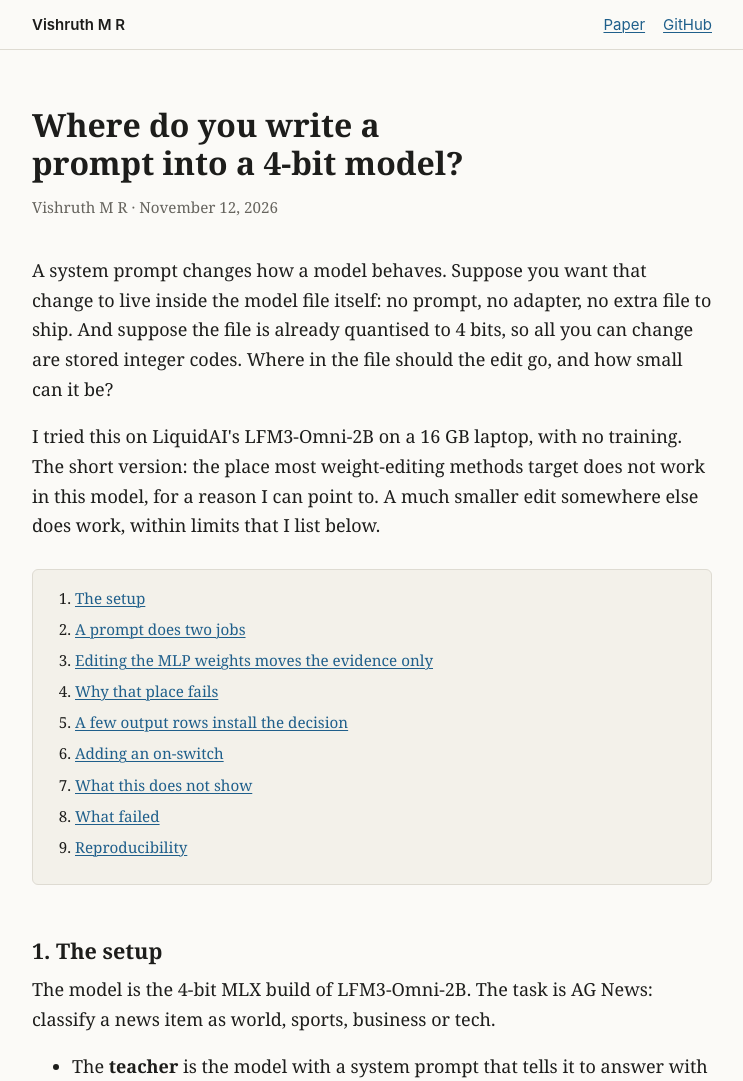
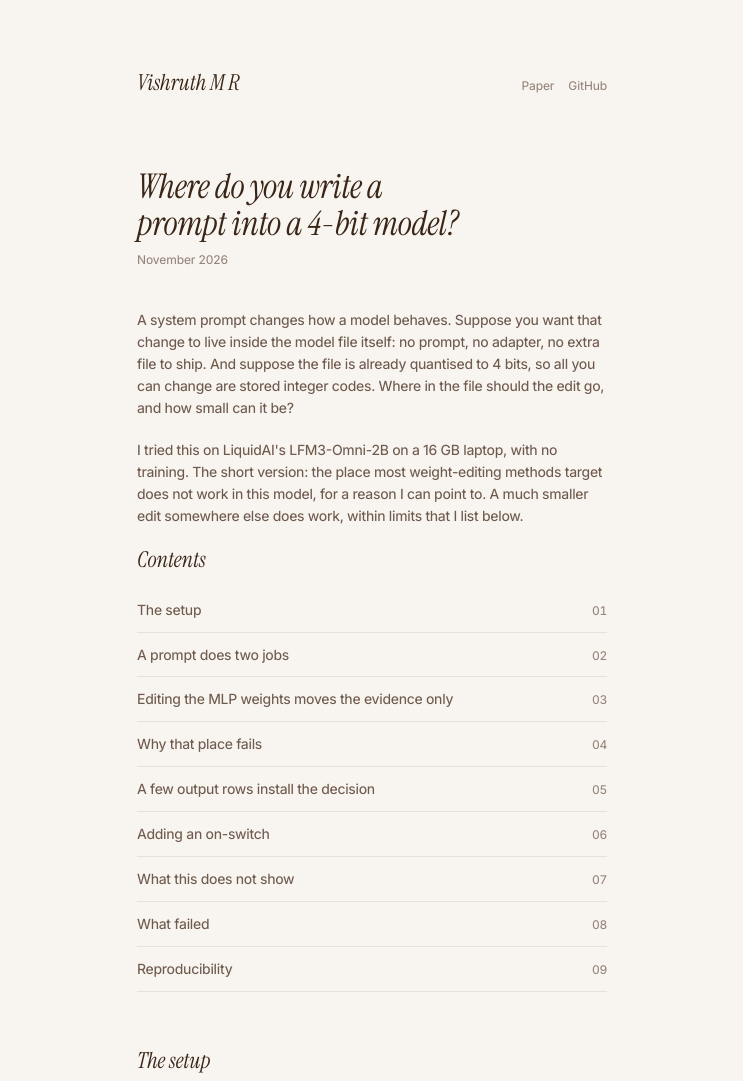
Before and after one commit to wysh3/prompt-patch, a plain HTML site: page docs/index.html in a window 1280 px wide. Shown: the top 1081 px of the page, without its empty margins (268-1011 px from the left). Drawn offline with Linux system fonts and the light colour scheme.

Commit message:
Restyle the blog page

```diff
--- a/docs/index.html
+++ b/docs/index.html
@@ -5,84 +5,154 @@
 <meta name="viewport" content="width=device-width, initial-scale=1">
 <title>Where do you write a prompt into a 4-bit model?</title>
 <meta name="description" content="Editing the MLP weights of a quantised model moves the evidence for an answer but not the answer itself. A few rows of the output embedding do.">
+<meta name="color-scheme" content="light dark">
+<link rel="preconnect" href="https://fonts.googleapis.com">
+<link rel="preconnect" href="https://fonts.gstatic.com" crossorigin>
+<link href="https://fonts.googleapis.com/css2?family=Inter:wght@400..600&family=Instrument+Serif:ital@0;1&display=swap" rel="stylesheet">
 <style>
   :root {
-    --bg: #fbfaf7; --text: #1d1d1b; --muted: #66645e; --rule: #dedbd2;
-    --accent: #1f5f8b; --code-bg: #f0eee8; --note-bg: #f3f1ea;
+    --surface: #f8f5f0;
+    --primary: #6f5a4e;
+    --primary-rgb: 111, 90, 78;
+    --secondary: rgba(111, 90, 78, 0.72);
+    --heading: #3a2618;
+    --divider: rgba(111, 90, 78, 0.12);
+    --soft: rgba(111, 90, 78, 0.06);
+    --line: 0.35;
+    --sans: "Inter", system-ui, -apple-system, sans-serif;
+    --serif: "Instrument Serif", "Iowan Old Style", Georgia, serif;
+    --mono: ui-monospace, SFMono-Regular, Menlo, Consolas, monospace;
   }
   @media (prefers-color-scheme: dark) {
-    :root { --bg: #161615; --text: #e7e5df; --muted: #9c9a92; --rule: #33322f;
-            --accent: #7fb6dd; --code-bg: #222220; --note-bg: #1e1e1c; }
-    figure img { background: #fff; border-radius: 4px; }
+    :root:not([data-theme="light"]) {
+      --surface: #1b1816;
+      --primary: #9c938b;
+      --primary-rgb: 156, 147, 139;
+      --secondary: rgba(156, 147, 139, 0.72);
+      --heading: #f6ead9;
+      --divider: rgba(232, 226, 216, 0.09);
+      --soft: rgba(232, 226, 216, 0.04);
+      --line: 0.45;
+    }
   }
+  @media (prefers-color-scheme: dark) {
+    :root:not([data-theme="light"]) figure img { filter: invert(0.9) hue-rotate(180deg) contrast(0.95); }
+  }
+  :root[data-theme="dark"] figure img { filter: invert(0.9) hue-rotate(180deg) contrast(0.95); }
+  :root[data-theme="dark"] {
+    --surface: #1b1816; --primary: #9c938b; --primary-rgb: 156, 147, 139;
+    --secondary: rgba(156, 147, 139, 0.72); --heading: #f6ead9;
+    --divider: rgba(232, 226, 216, 0.09); --soft: rgba(232, 226, 216, 0.04); --line: 0.45;
+  }
+
   * { box-sizing: border-box; }
-  html { -webkit-text-size-adjust: 100%; }
-  body { margin: 0; background: var(--bg); color: var(--text);
-         font: 18px/1.65 Charter, "Bitstream Charter", "Iowan Old Style", Georgia, serif; }
-  .bar { border-bottom: 1px solid var(--rule); }
-  .bar div, main, footer { max-width: 720px; margin: 0 auto; padding: 0 20px; }
-  .bar div { display: flex; justify-content: space-between; align-items: baseline;
-             padding-top: 14px; padding-bottom: 14px;
-             font: 15px/1.4 -apple-system, "Segoe UI", Helvetica, Arial, sans-serif; }
-  .bar a { margin-left: 18px; }
-  .bar strong { font-weight: 600; }
-  a { color: var(--accent); text-decoration-thickness: 1px; text-underline-offset: 2px; }
-  h1 { font-size: 2rem; line-height: 1.2; margin: 56px 0 12px; text-wrap: balance; }
-  h2 { font-size: 1.35rem; line-height: 1.3; margin: 52px 0 10px; }
-  .byline { color: var(--muted); font-size: 0.95rem; margin: 0 0 36px; }
-  p, ul, ol { margin: 0 0 18px; }
-  li { margin-bottom: 6px; }
-  nav.toc { background: var(--note-bg); border: 1px solid var(--rule); border-radius: 6px;
-            padding: 16px 20px 6px; margin: 28px 0; font-size: 0.95rem; }
-  nav.toc ol { padding-left: 22px; }
-  code { font: 0.85em/1.4 ui-monospace, SFMono-Regular, Menlo, Consolas, monospace;
-         background: var(--code-bg); padding: 1px 5px; border-radius: 3px; }
-  pre { background: var(--code-bg); padding: 14px 16px; border-radius: 6px; overflow-x: auto; }
-  pre code { background: none; padding: 0; font-size: 0.82rem; }
-  .tablewrap { overflow-x: auto; margin: 0 0 8px; }
-  table { border-collapse: collapse; width: 100%; font-variant-numeric: tabular-nums;
-          font: 15px/1.45 -apple-system, "Segoe UI", Helvetica, Arial, sans-serif; }
-  th, td { text-align: left; padding: 8px 12px 8px 0; border-bottom: 1px solid var(--rule); vertical-align: top; }
-  th { font-weight: 600; border-bottom: 2px solid var(--rule); }
-  td.n, th.n { text-align: right; padding-right: 18px; white-space: nowrap; }
-  tr.hi td { font-weight: 600; }
-  figure { margin: 30px 0; }
-  figure img { display: block; width: 100%; height: auto; }
-  figcaption, .cap { color: var(--muted); font-size: 0.9rem; line-height: 1.5; margin-top: 10px; }
-  .cap { margin: 0 0 26px; }
-  footer { border-top: 1px solid var(--rule); margin-top: 64px; padding-top: 18px; padding-bottom: 48px;
-           color: var(--muted); font-size: 0.9rem; }
+  html { background: var(--surface); -webkit-font-smoothing: antialiased; text-rendering: optimizeLegibility;
+         -webkit-text-size-adjust: 100%; }
+  body { margin: 0; background: var(--surface); color: var(--primary);
+         font: 450 14px/1.57 var(--sans); letter-spacing: -0.02em;
+         font-feature-settings: "calt", "ss08", "cv11"; }
+  ::selection { background: rgba(var(--primary-rgb), 0.22); color: var(--heading); }
+
+  .page { max-width: 510px; margin: 0 auto; padding: 72px 20px 96px; }
+
+  header.top { display: flex; justify-content: space-between; align-items: baseline; margin-bottom: 72px; }
+  .name { font: italic 400 22px/1 var(--serif); letter-spacing: 0; color: var(--heading); text-decoration: none; }
+  .top nav { font-size: 12px; letter-spacing: -0.01em; color: var(--secondary); }
+  .top nav a { color: var(--secondary); text-decoration: none; margin-left: 14px; transition: color .15s; }
+  .top nav a:hover { color: var(--heading); }
+
+  h1 { font: italic 400 34px/1.1 var(--serif); letter-spacing: -0.01em; color: var(--heading);
+       margin: 0 0 8px; text-wrap: balance; }
+  .date { font-size: 12px; color: var(--secondary); letter-spacing: -0.01em; margin: 0 0 40px; }
+
+  h2 { font: italic 400 22px/1.2 var(--serif); letter-spacing: 0; color: var(--heading);
+       margin: 56px 0 14px; scroll-margin-top: 24px; }
+  p { margin: 0 0 20px; }
+  strong { color: var(--heading); font-weight: 550; }
+  em { font-style: italic; }
+  a { color: var(--heading); text-decoration: underline dotted;
+      text-decoration-color: rgba(var(--primary-rgb), var(--line));
+      text-decoration-thickness: 1.5px; text-underline-offset: 3px; transition: text-decoration-color .15s; }
+  a:hover { text-decoration-color: rgba(var(--primary-rgb), 0.8); }
+
+  ul { margin: 0 0 20px; padding-left: 18px; }
+  li { margin-bottom: 8px; padding-left: 2px; }
+  li::marker { color: var(--secondary); }
+
+  code { font: 12px/1.4 var(--mono); letter-spacing: 0; background: var(--soft);
+         border: 1px solid var(--divider); padding: 1px 5px; border-radius: 4px; color: var(--heading); }
+
+  /* contents: list rows */
+  .contents { margin: 8px 0 8px; }
+  .contents h2 { margin-top: 0; }
+  .rows { list-style: none; padding: 0; margin: 0; }
+  .rows li { margin: 0; padding: 0; border-bottom: 1px solid var(--divider); }
+  .rows a { display: flex; justify-content: space-between; align-items: baseline; gap: 16px;
+            padding: 11px 0; color: var(--primary); text-decoration: none; transition: color .15s; }
+  .rows a:hover { color: var(--heading); }
+  .rows span { font-size: 12px; color: var(--secondary); font-variant-numeric: tabular-nums; }
+
+  figure { margin: 36px -20px; }
+  figure img { display: block; width: 100%; height: auto; border-radius: 10px;
+               box-shadow: 0 0 0 1px var(--divider); }
+  figcaption, .cap { font-size: 12px; line-height: 1.55; letter-spacing: -0.01em; color: var(--secondary); }
+  figcaption { margin: 12px 20px 0; }
+  .cap { margin: 10px 0 28px; }
+
+  .tablewrap { overflow-x: auto; margin: 28px 0 0; }
+  table { border-collapse: collapse; width: 100%; font-size: 13px; font-variant-numeric: tabular-nums; }
+  th, td { text-align: left; padding: 9px 12px 9px 0; border-bottom: 1px solid var(--divider); vertical-align: top; }
+  th { font-weight: 450; font-size: 12px; color: var(--secondary); }
+  td.n, th.n { text-align: right; white-space: nowrap; }
+  td:last-child, th:last-child { padding-right: 0; }
+  td:first-child { white-space: nowrap; }
+  tr.hi td { color: var(--heading); font-weight: 550; }
+
+  footer { margin-top: 72px; padding-top: 20px; border-top: 1px solid var(--divider);
+           font-size: 12px; color: var(--secondary); letter-spacing: -0.01em; }
+  footer a { color: var(--secondary); }
+
+  @media (max-width: 560px) {
+    .page { padding-top: 40px; }
+    header.top { margin-bottom: 48px; }
+    h1 { font-size: 30px; }
+    figure { margin: 32px 0; }
+    figcaption { margin: 12px 0 0; }
+  }
 </style>
 </head>
 <body>
-<div class="bar"><div>
-  <strong>Vishruth M R</strong>
-  <span><a href="paper.pdf">Paper</a><a href="https://github.com/wysh3/prompt-patch">GitHub</a></span>
-</div></div>
+<div class="page">
+
+<header class="top">
+  <a class="name" href="./">Vishruth M R</a>
+  <nav><a href="paper.pdf">Paper</a><a href="https://github.com/wysh3/prompt-patch">GitHub</a></nav>
+</header>
 
 <main>
 <h1>Where do you write a prompt into a 4-bit model?</h1>
-<p class="byline">Vishruth M R · November 12, 2026</p>
+<p class="date">November 2026</p>
 
 <p>A system prompt changes how a model behaves. Suppose you want that change to live inside the model file itself: no prompt, no adapter, no extra file to ship. And suppose the file is already quantised to 4 bits, so all you can change are stored integer codes. Where in the file should the edit go, and how small can it be?</p>
 
 <p>I tried this on LiquidAI's LFM3-Omni-2B on a 16&nbsp;GB laptop, with no training. The short version: the place most weight-editing methods target does not work in this model, for a reason I can point to. A much smaller edit somewhere else does work, within limits that I list below.</p>
 
-<nav class="toc">
-<ol>
-  <li><a href="#setup">The setup</a></li>
-  <li><a href="#two-jobs">A prompt does two jobs</a></li>
-  <li><a href="#mlp">Editing the MLP weights moves the evidence only</a></li>
-  <li><a href="#why">Why that place fails</a></li>
-  <li><a href="#rows">A few output rows install the decision</a></li>
-  <li><a href="#switch">Adding an on-switch</a></li>
-  <li><a href="#limits">What this does not show</a></li>
-  <li><a href="#failed">What failed</a></li>
-  <li><a href="#repro">Reproducibility</a></li>
-</ol>
-</nav>
+<section class="contents">
+<h2>Contents</h2>
+<ul class="rows">
+  <li><a href="#setup">The setup <span>01</span></a></li>
+  <li><a href="#two-jobs">A prompt does two jobs <span>02</span></a></li>
+  <li><a href="#mlp">Editing the MLP weights moves the evidence only <span>03</span></a></li>
+  <li><a href="#why">Why that place fails <span>04</span></a></li>
+  <li><a href="#rows">A few output rows install the decision <span>05</span></a></li>
+  <li><a href="#switch">Adding an on-switch <span>06</span></a></li>
+  <li><a href="#limits">What this does not show <span>07</span></a></li>
+  <li><a href="#failed">What failed <span>08</span></a></li>
+  <li><a href="#repro">Reproducibility <span>09</span></a></li>
+</ul>
+</section>
 
-<h2 id="setup">1. The setup</h2>
+<h2 id="setup">The setup</h2>
 <p>The model is the 4-bit MLX build of LFM3-Omni-2B. The task is AG News: classify a news item as world, sports, business or tech.</p>
 <ul>
   <li>The <strong>teacher</strong> is the model with a system prompt that tells it to answer with one of the four labels.</li>
@@ -90,7 +160,7 @@
 </ul>
 <p>A patch is a set of changes to stored codes. The goal is a patched student that behaves like the teacher. Every patch is fitted in closed form (least squares on the model's own forward passes) and can be removed by restoring the values it changed.</p>
 
-<h2 id="two-jobs">2. A prompt does two jobs</h2>
+<h2 id="two-jobs">A prompt does two jobs</h2>
 <p>The idea that organises everything else is that the prompt supplies two separate things, and they can be measured separately.</p>
 <ul>
   <li><strong>Evidence.</strong> Inside the network, the right class becomes more likely than the others. I measure this with <em>label-restricted accuracy</em>: look only at the four label tokens at the first position and take the highest.</li>
@@ -98,7 +168,7 @@
 </ul>
 <p>The unprompted student scores 23.9% label-restricted, which is chance, and 0.0% says-correct.</p>
 
-<h2 id="mlp">3. Editing the MLP weights moves the evidence only</h2>
+<h2 id="mlp">Editing the MLP weights moves the evidence only</h2>
 <p>Most weight-editing methods change the output matrix of the MLP blocks. I did that directly in the stored codes: about 8 million codes across five layers, each moved up or down by one step.</p>
 <p>Label-restricted accuracy went from 24.4% to 50.8%, close to the teacher's 55.0% on the same items. Says-correct reached only 9.8%. The model now holds the evidence and still does not answer in the label format.</p>
 <p>The natural suspicion is that one-step integer changes are too coarse. They are not the problem. An unconstrained floating-point edit of the same five matrices got 59.2% label-restricted and 9.0% says-correct.</p>
@@ -108,7 +178,7 @@
   <figcaption><strong>Figure 1.</strong> Evidence (horizontal) against decision (vertical). The two MLP edits sit far to the right and near the bottom: they move the evidence and leave the decision almost untouched. The output-row patches sit near the diagonal, next to the teacher. The points are measured on different evaluation slices, listed in Table 1 of the paper.</figcaption>
 </figure>
 
-<h2 id="why">4. Why that place fails</h2>
+<h2 id="why">Why that place fails</h2>
 <p>In this architecture a normalisation layer sits directly after each MLP. It does two things to any edit made upstream of it.</p>
 <ul>
   <li>Its learned gain is small. The RMS of the gain is 0.033 at layer 8 and rises to 0.231 at layer 24, so an edit is scaled down before it reaches the rest of the network.</li>
@@ -121,7 +191,7 @@
   <figcaption><strong>Figure 2.</strong> Left: the share of the teacher–student gap that each edit leaves unexplained on held-out prompts, per layer. Right: bars show how large the fitted change is relative to the weights (92 times at layer 16); the line shows the gain of the normalisation layer, which stays below 0.11 until the last layer.</figcaption>
 </figure>
 
-<h2 id="rows">5. A few output rows install the decision</h2>
+<h2 id="rows">A few output rows install the decision</h2>
 <p>The decision is made at the output, so that is where I edited next. In this model the output layer shares its weights with the input embedding table: one row per token. I fitted a ridge regression from the model's final hidden state to the gap between teacher and student logits, and wrote the result into existing rows, re-quantised to their 6 bits.</p>
 <ul>
   <li>Four rows (the four label tokens): 30.6% says-correct.</li>
@@ -129,21 +199,21 @@
 </ul>
 <p>The 104-row patch touches 0.0123% of the model's stored codes.</p>
 
-<h2 id="switch">6. Adding an on-switch</h2>
+<h2 id="switch">Adding an on-switch</h2>
 <p>A patch that is always on changes the model for every input. To make it switchable I used a token id that the tokenizer reserves and ordinary text never produces. Its embedding row is unused. Appending that token to the input turns the patch on.</p>
 <p>The switchable patch is five rows. The reserved-token row carries the push toward answering with a label. The four label rows carry the class information, and their change is restricted to directions in which ordinary prompts vary least, so it has little effect when the token is absent.</p>
 <p>I chose the configuration on separate data, wrote it to a file, and ran it once on 1,000 held-out items.</p>
 
 <div class="tablewrap">
 <table>
-  <thead><tr><th>Edit</th><th class="n">Says-correct</th><th class="n">Label-restricted</th><th>Size</th></tr></thead>
+  <thead><tr><th>Edit</th><th class="n">Says-correct</th><th class="n">Label-restricted</th><th class="n">Size</th></tr></thead>
   <tbody>
-    <tr><td>None (unprompted student)</td><td class="n">0.0</td><td class="n">23.9</td><td>—</td></tr>
-    <tr><td>Teacher (system prompt)</td><td class="n">56.3</td><td class="n">56.1</td><td>—</td></tr>
-    <tr><td>±1 edits to MLP matrices</td><td class="n">9.8</td><td class="n">50.8</td><td>8.07M codes</td></tr>
-    <tr><td>Float edit of the same matrices</td><td class="n">9.0</td><td class="n">59.2</td><td>78.6M floats</td></tr>
-    <tr><td>Output rows</td><td class="n">48.6</td><td class="n">50.0</td><td>104 rows</td></tr>
-    <tr class="hi"><td>Switchable patch, held-out run</td><td class="n">53.6</td><td class="n">53.3</td><td>5 rows</td></tr>
+    <tr><td>None (unprompted student)</td><td class="n">0.0</td><td class="n">23.9</td><td class="n">—</td></tr>
+    <tr><td>Teacher (system prompt)</td><td class="n">56.3</td><td class="n">56.1</td><td class="n">—</td></tr>
+    <tr><td>±1 edits to MLP matrices</td><td class="n">9.8</td><td class="n">50.8</td><td class="n">8.07M codes</td></tr>
+    <tr><td>Float edit of the same matrices</td><td class="n">9.0</td><td class="n">59.2</td><td class="n">78.6M floats</td></tr>
+    <tr><td>Output rows</td><td class="n">48.6</td><td class="n">50.0</td><td class="n">104 rows</td></tr>
+    <tr class="hi"><td>Switchable patch, held-out run</td><td class="n">53.6</td><td class="n">53.3</td><td class="n">5 rows</td></tr>
   </tbody>
 </table>
 </div>
@@ -151,7 +221,7 @@
 
 <p>With the token present, the patched model reaches 53.6% against the teacher's 56.3%. With the token absent, 99.3% of first tokens are identical to the unpatched model, and 99.41% on 505 unrelated prompts.</p>
 
-<h2 id="limits">7. What this does not show</h2>
+<h2 id="limits">What this does not show</h2>
 <ul>
   <li><strong>The teacher is a weak classifier.</strong> It gets 56.3% on AG News. Matching it is not solving the task.</li>
   <li><strong>The patch is not invisible when off.</strong> On unrelated prompts, 12% of 12-token continuations differ somewhere after the first token. The label rows are shared between input and output, so they are still read.</li>
@@ -161,7 +231,7 @@
   <li><strong>The switch is a backdoor in form.</strong> A single edited embedding row used as a trigger was studied as an attack by <a href="https://arxiv.org/abs/2103.15543">Yang et al. (2021)</a>. What differs here is the closed-form fit, the quantised file, and exact removal.</li>
 </ul>
 
-<h2 id="failed">8. What failed</h2>
+<h2 id="failed">What failed</h2>
 <p>Several things I tried did not work, and they are in the paper and the repository.</p>
 <ul>
   <li><strong>Editing the normalisation gains themselves</strong> moved label-restricted accuracy by 1.8 points and says-correct not at all.</li>
@@ -169,7 +239,7 @@
   <li><strong>Moving a circuit between models.</strong> I tried to copy induction heads from Pythia-160M into Pythia-70M using linear maps fitted on forward passes. With the smaller model's own circuit removed, its induction score went from 0.85 to 1.13 nats, against 6.96 when intact. The copied heads attended to the right position up to 42% of the time (66% for the model's own heads), but their output did not help.</li>
 </ul>
 
-<h2 id="repro">9. Reproducibility</h2>
+<h2 id="repro">Reproducibility</h2>
 <p>The <a href="https://github.com/wysh3/prompt-patch">repository</a> has the code, the result file behind every number, and the 8-page <a href="paper.pdf">paper</a>.</p>
 <ul>
   <li><code>results/</code> holds one JSON file per experiment, and <code>results/numbers_map.csv</code> maps each number printed in the paper to a field in those files. <code>python check_numbers.py</code> checks all 307 without needing the model.</li>
@@ -180,5 +250,6 @@
 </main>
 
 <footer>© 2026 Vishruth M R · Code under the MIT licence · The model is released by LiquidAI under the LFM Open License v1.0</footer>
+</div>
 </body>
 </html>
```
